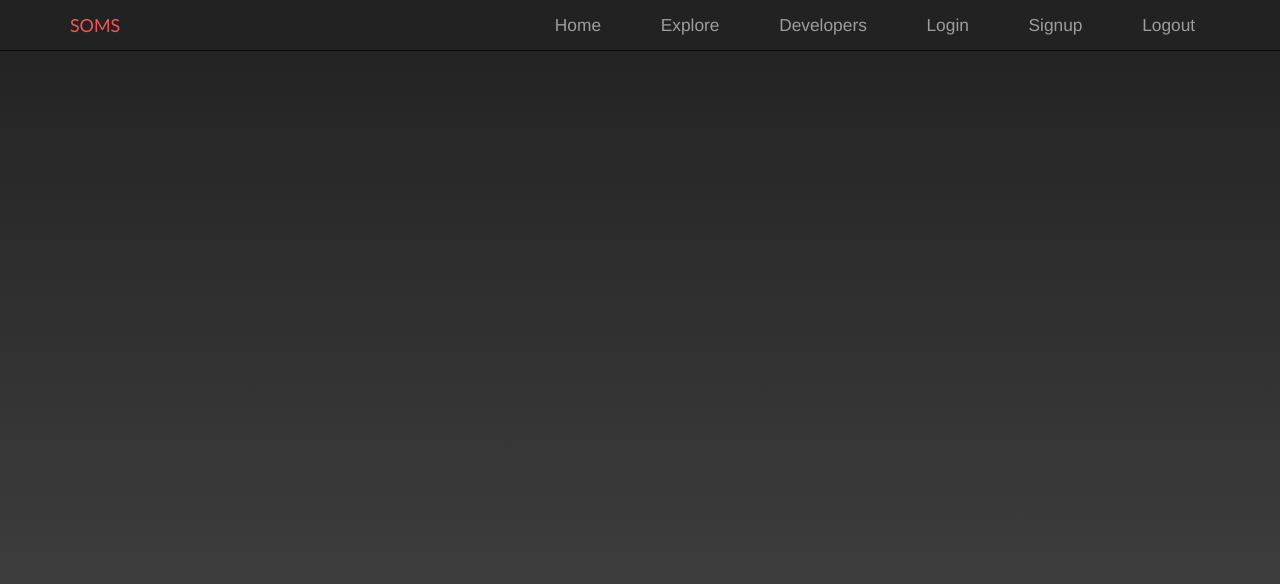
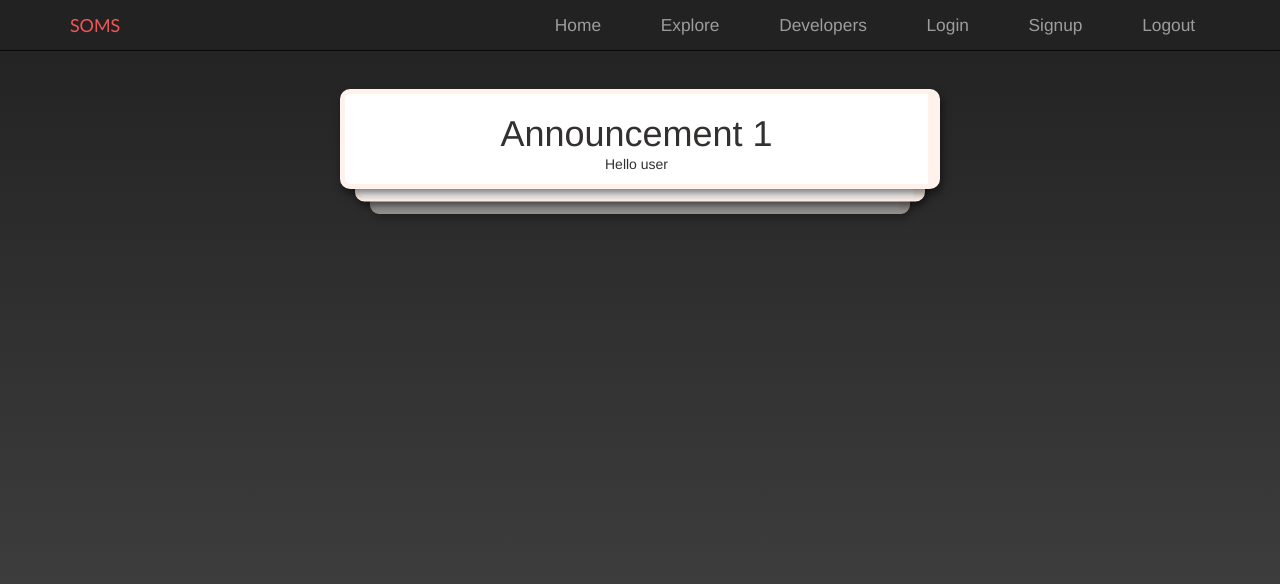
Before and after one commit to sethrodg/SOMS, a React (Create React App) app in the folder my-app/: page /announce in a window 1280 px wide. Shown: the top 584 px of the page. Built offline with nearby package versions, Linux system fonts and the light colour scheme.

Commit message:
Formmated front end and announcements

```diff
--- a/my-app/package.json
+++ b/my-app/package.json
@@ -40,5 +40,8 @@
       "last 1 firefox version",
       "last 1 safari version"
     ]
+  },
+  "devDependencies": {
+    "sass": "^1.51.0"
   }
 }
--- a/my-app/src/App.js
+++ b/my-app/src/App.js
@@ -7,6 +7,7 @@ import SignUp from './components/signup';
 import Main from './components/main';
 import Explore from './components/explore';
 import Developers from './components/developers';
+import Announce from './components/announce';
 const App = () => {
   return (
     <Router>
@@ -17,6 +18,7 @@ const App = () => {
         <Route exact path="/signup" element={< SignUp />} />
         <Route exact path="/explore" element={< Explore />} />
         <Route exact path="/developers" element={< Developers />} />
+        <Route exact path="/announce" element={< Announce />} />
       </Routes>
     </Router>
   );
--- /dev/null
+++ b/my-app/src/components/announce.js
@@ -0,0 +1,128 @@
+import { Avatar, Button, Checkbox, FormControlLabel, Grid, Link, Paper, TextField, Typography } from '@mui/material'
+import { useAuthState } from 'react-firebase-hooks/auth';
+import React, { useEffect, useState } from 'react';
+import { doc, onSnapshot, collection, query, where } from "firebase/firestore";
+import { db } from '../firebase';
+import "./announce.scss"
+const Announce = () => {
+  document.addEventListener("DOMContentLoaded", function(event) {
+  var holder = document.querySelector("#holder");
+  var cards = Array.from(document.querySelectorAll(".card"));
+  var up = document.querySelector("#up");
+  var down = document.querySelector("#down");
+  // Set the visible range for the
+  // cards - Currently 2
+  var visibles = {
+      start: 0,
+      end: 1
+  };
+  var scrolled = false;
+  var setVisibles = function (range) {
+      for (var i = 0; i < cards.length; i++) {
+          cards[i].classList.remove("fading", "f1", "f2", "f3", "bottom", "top");
+      }
+      var uppers, lowers;
+      if (range.end !== cards.length) {
+          lowers = cards.slice(range.end);
+          for (var i = 0; i < lowers.length; i++) {
+              lowers[i].classList.add("fading");
+              lowers[i].classList.add("bottom");
+              if (i < 2) {
+                  lowers[i].classList.add("f".concat(i + 1));
+              }
+              else {
+                  lowers[i].classList.add("f3");
+              }
+          }
+      }
+      if (range.start !== 0) {
+          uppers = cards.slice(0, range.start);
+          for (var i = 0; i < uppers.length; i++) {
+              uppers[i].classList.add("fading");
+              uppers[i].classList.add("top");
+              if (i < uppers.length - 2) {
+                  uppers[i].classList.add("f3");
+              }
+              else {
+                  uppers[i].classList.add("f".concat(uppers.length - i));
+              }
+          }
+      }
+  };
+  var scrollAction = function (event) {
+      if (!scrolled) {
+          var scrolledDown = event.deltaY > 0;
+          if (scrolledDown) {
+              if (visibles.end < cards.length) {
+                  visibles.start += 1;
+                  visibles.end += 1;
+                  // console.log("Down");
+                  setVisibles(visibles);
+              }
+          }
+          else {
+              if (visibles.start > 0) {
+                  visibles.start -= 1;
+                  visibles.end -= 1;
+                  // console.log("Up");
+                  setVisibles(visibles);
+              }
+          }
+          scrolled = true;
+          setTimeout(function () {
+              scrolled = false;
+          }, 500);
+      }
+  };
+  setVisibles(visibles);
+
+  // document.addEventListener("DOMContentLoaded", function(event) {
+    // put your javascript code here
+    console.log('document is ready. I can sleep now');
+    holder?.addEventListener("mousewheel", scrollAction);
+    holder?.addEventListener("DOMMouseScroll", scrollAction);
+  });
+
+      return (
+
+    // <html>
+        // <body>
+          <div id="holder">
+            <div class="card">
+                <h1>Announcement 1</h1>
+                <p>Hello user</p>
+            </div>
+            <div class="card">
+                <h1>Announcement 2</h1>
+                <p>This is the content for card 2. This makes the body of the card</p>
+            </div>
+            <div class="card">
+                <h1>Announcement 3</h1>
+                <p>This is the content for card 3. This makes the body of the card</p>
+            </div>
+            <div class="card">
+                <h1>Announcement 4</h1>
+                <p>This is the content for card 4. This makes the body of the card</p>
+            </div>
+            <div class="card">
+                <h1>Announcement 5</h1>
+                <p>This is the content for card 5. This makes the body of the card</p>
+            </div>
+            <div class="card">
+                <h1>Announcement 6</h1>
+                <p>This is the content for card 6. This makes the body of the card</p>
+            </div>
+        </div>
+
+        // {/* <script>
+        //   holder?.addEventListener("mousewheel", scrollAction);
+        //   holder?.addEventListener("DOMMouseScroll", scrollAction);
+        // </script> */}
+
+        // {/* </body> */}
+
+    )
+
+
+}
+export default Announce;
--- /dev/null
+++ b/my-app/src/components/announce.scss
@@ -0,0 +1,90 @@
+div#holder {
+    padding-bottom: 30px;
+    padding-top: 30px;
+    position: relative;
+
+    div.card {
+      margin: 8px auto !important;
+      // width: calc(100vw / 3 - 10px);
+      width: 600px;
+      height: 100px;
+      border-right-width: 12px;
+      border-right-style: solid;
+
+      // padding: 1px;
+      box-shadow: 2px 5px 8px rgba(0, 0, 0, .5);
+      border-radius: 10px;
+      background: white;
+      text-align:center;
+      animation: popup 0.5 ease;
+      transition: all 0.5s linear;
+
+      &.fading {
+        position: absolute;
+        right: 0;
+        left: 0;
+
+        &.f1 {
+          transform: scale(0.95);
+          z-index: -1;
+
+          &.top {
+            top: 15px;
+          }
+          &.bottom {
+            bottom: 15px;
+          }
+        }
+
+        &.f2 {
+          opacity: 0.5;
+           transform: scale(0.9);
+           z-index: -2;
+
+          &.top {
+            top: 0px;
+          }
+          &.bottom {
+            bottom: 0px;
+          }
+        }
+
+        &.f3 {
+           opacity: 0.0;
+           z-index: -3;
+
+          &.top {
+            // animation: fadeTop 0.5s ease;
+            top: -15px;
+          }
+          &.bottom {
+            // animation: fadeBottom 0.5s ease;
+            bottom: -15px;
+          }
+        }
+      }
+    }
+  }
+
+  h1 {
+    margin-bottom: 0;
+  }
+  @keyframes popout {
+      0% {
+          opacity: 0;
+          transform: scale(1);
+          float: inline-start;
+          z-index: 1000;
+      }
+      50% {
+          opacity: 1;
+          transform: scale(1.05);
+          z-index: 1000;
+      }
+      100% {
+          transform: scale(1);
+          z-index: 1;
+          float: none;
+          z-index: 1;
+      }
+  }
--- a/my-app/src/components/loginpage.js
+++ b/my-app/src/components/loginpage.js
@@ -36,11 +36,11 @@ const Login = () => {
         sendPasswordReset(email);
     };
     return (
-        <Grid container style={{ minHeight: '100vh' }}>
-            <Grid item xs={12} sm={6} style={{ align: 'center' }}>
+        <Grid container style={{ minHeight: '90vh' }}>
+            <Grid container alignItems='center' direction='column' sm={6}>
                 <img src="utalogo.png" />
             </Grid>
-            <Grid item xs={12} sm={6}>
+            <Grid container item alignItems='center' direction='column' justify="space-between" xs={12} sm={6} style={{ padding: 10}}>
                 <Paper sx={{ borderRadius: 10 }} elevation={10} style={paperStyle}>
                     <Grid align='center'>
                         <h1>Login to SOMS</h1>
--- a/my-app/src/components/signup.js
+++ b/my-app/src/components/signup.js
@@ -33,16 +33,18 @@ const SignUp = () => {
     registerWithEmailAndPassword(name, email, password); //When registering the position\interestedsystem is autofilled with Memeber\ N/A.
   };
   return (
-    <Grid container style={{ minHeight: '100vh' }}>
-      <Grid item xs={12} sm={6} style={{ align: 'center' }}>
+    <Grid container style={{ minHeight: '90vh' }}>
+
+      <Grid container alignItems='center' direction='column' sm={6}>
         <img src="utalogo.png" />
       </Grid>
-      <Grid item xs={12} sm={6}>
+      <Grid container item alignItems='center' direction='column' justify="space-between" xs={12} sm={6} style={{ padding: 10}}>
         <Paper sx={{ borderRadius: 10 }} elevation={10} style={paperStyle}>
-          <Grid align='center'>
+        <Grid alignItems='center' container justify='center' style={{padding: 17}}>
             <h1>Welcome to SOMS</h1>
-          </Grid>
-          <div className='row'>
+        </Grid>
+
+
             <input
               type="text"
               className="register__textBox"
@@ -53,6 +55,7 @@ const SignUp = () => {
               variant="outlined"
               fullWidth required
             />
+
             <input
               type="text"
               className="register__textBox"
@@ -73,7 +76,6 @@ const SignUp = () => {
               variant="outlined"
               fullWidth required
             />
-          </div>
           <FormControlLabel
             control={
               <Checkbox
@@ -85,7 +87,9 @@ const SignUp = () => {
           />
           <Button type='Submit' color='primary' variant="contained" style={btnstyle} onClick={register} fullWidth>Register!</Button>
           {/* <Button variant="outlined" startIcon={<Google />} onClick={signInWithGoogle}>Sign Up with Google</Button> */}
+
         </Paper>
+
       </Grid>
     </Grid>
   )
```
Also changed, not shown: 1 other file (tests, documents, lock files or other folders).
